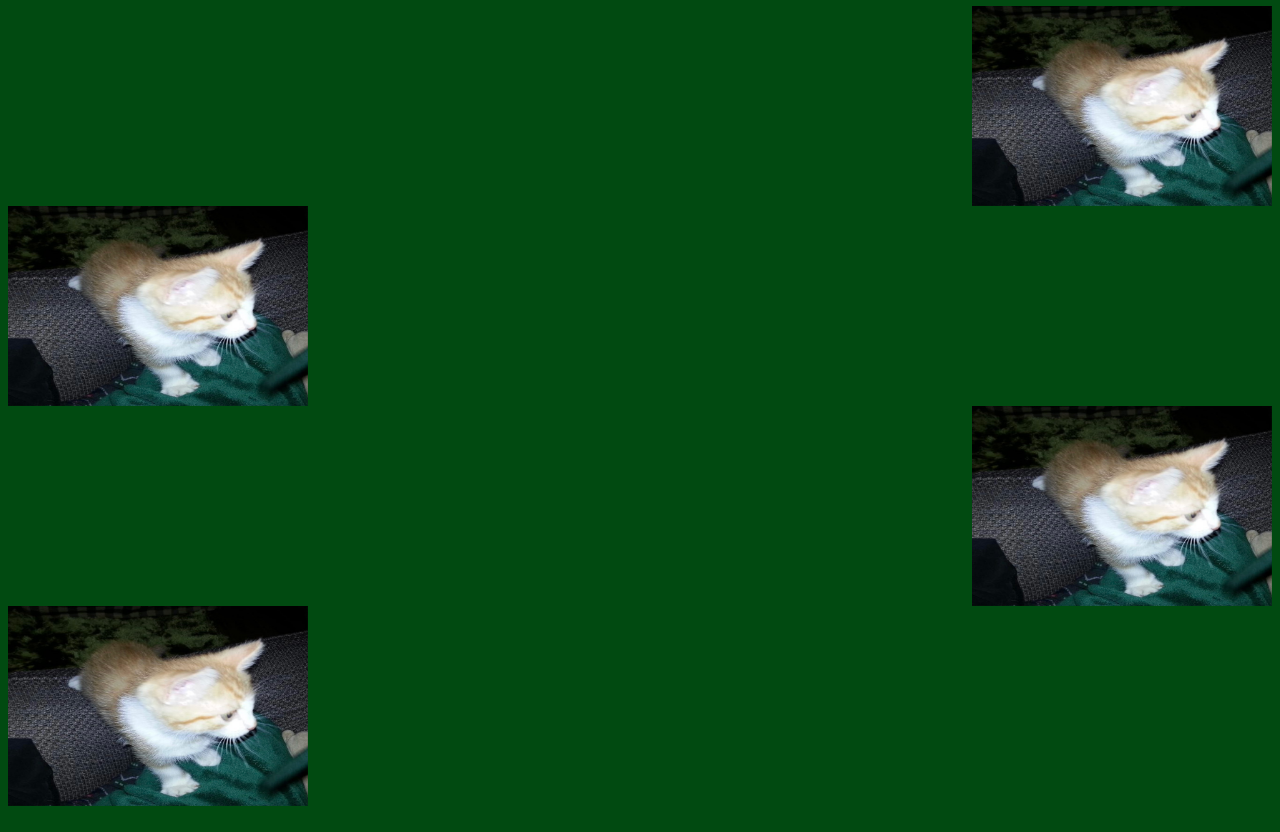
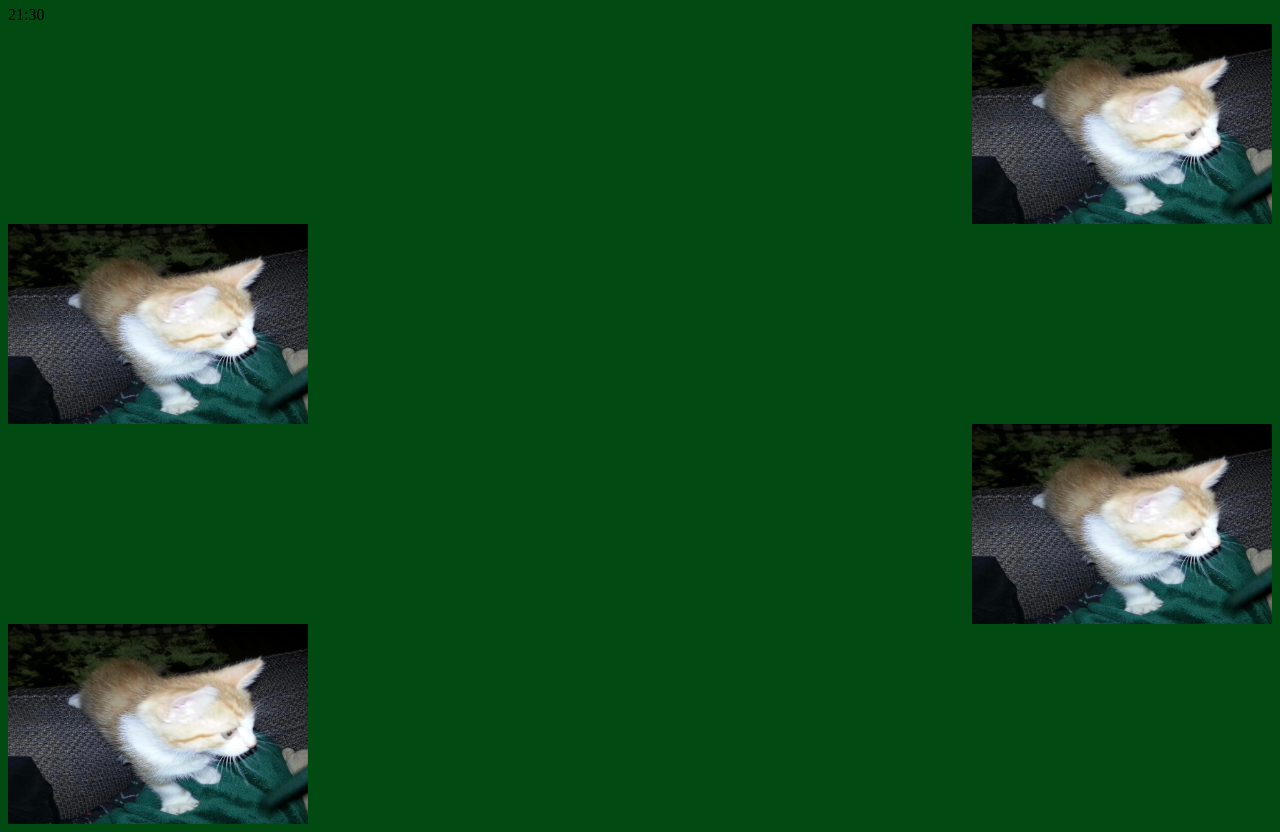
Before and after one commit to rogersnoah/site, a plain HTML site: page index.html in a window 1280 px wide. Shown: the part 60-892 px from the top of the page. Drawn offline with Linux system fonts and the light colour scheme.

Commit message:
Add time element to index.html
Added a time element to display the current time.

```diff
--- a/index.html
+++ b/index.html
@@ -4,6 +4,7 @@
 </head>
 <body style="background-color:#014A11;">
 <h1> hi </h1>
+  <time> 21:30</time>
   <marquee behavior="alternate" direction="left" scrollamount=40><img src="/images/image.JPG" width="300" height="200"></marquee>
   <marquee behavior="alternate" direction="right" scrollamount=40><img src="/images/image.JPG" width="300" height="200"></marquee>
   <marquee behavior="alternate" direction="left" scrollamount=40><img src="/images/image.JPG" width="300" height="200"></marquee>
```
